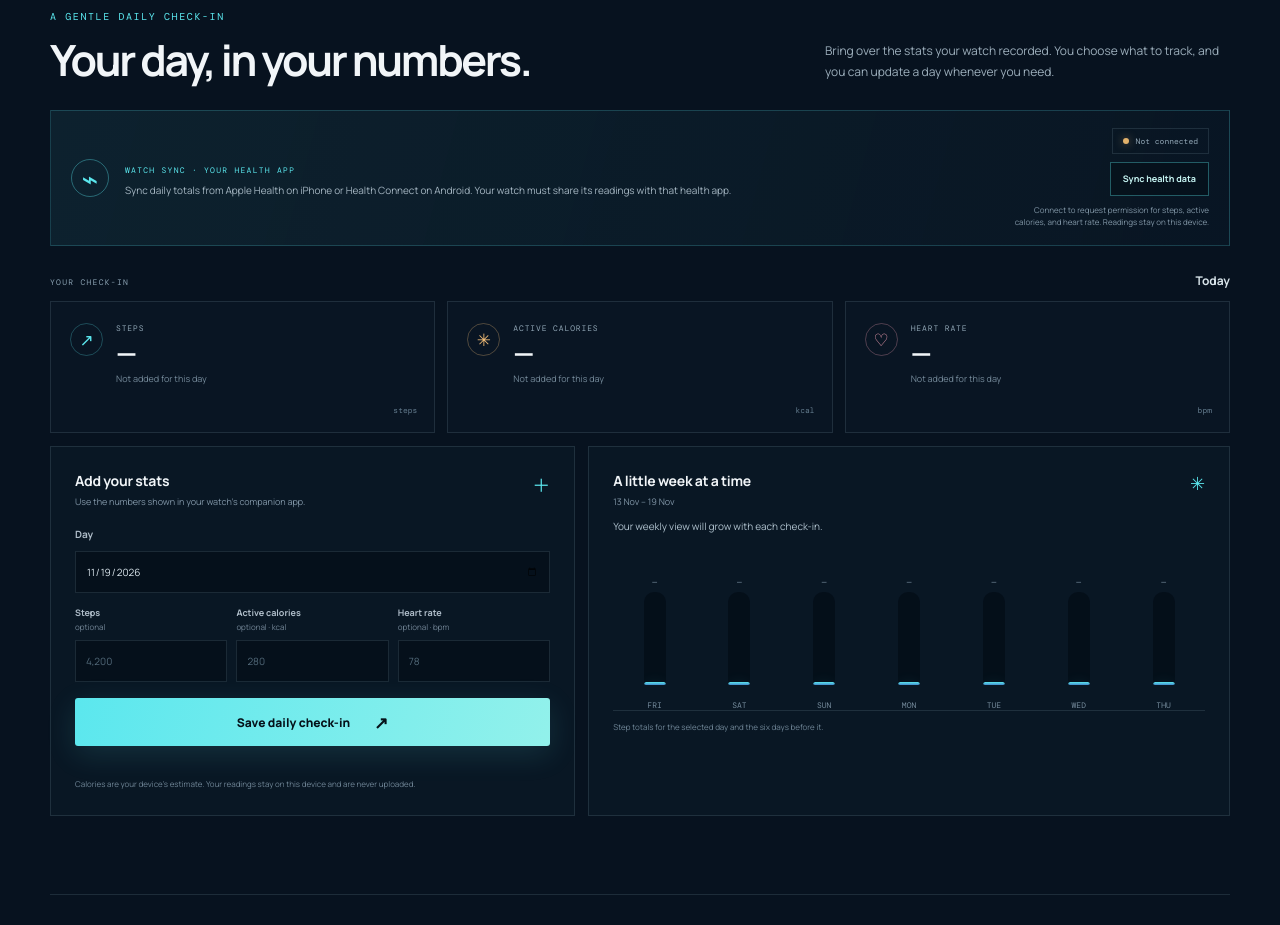
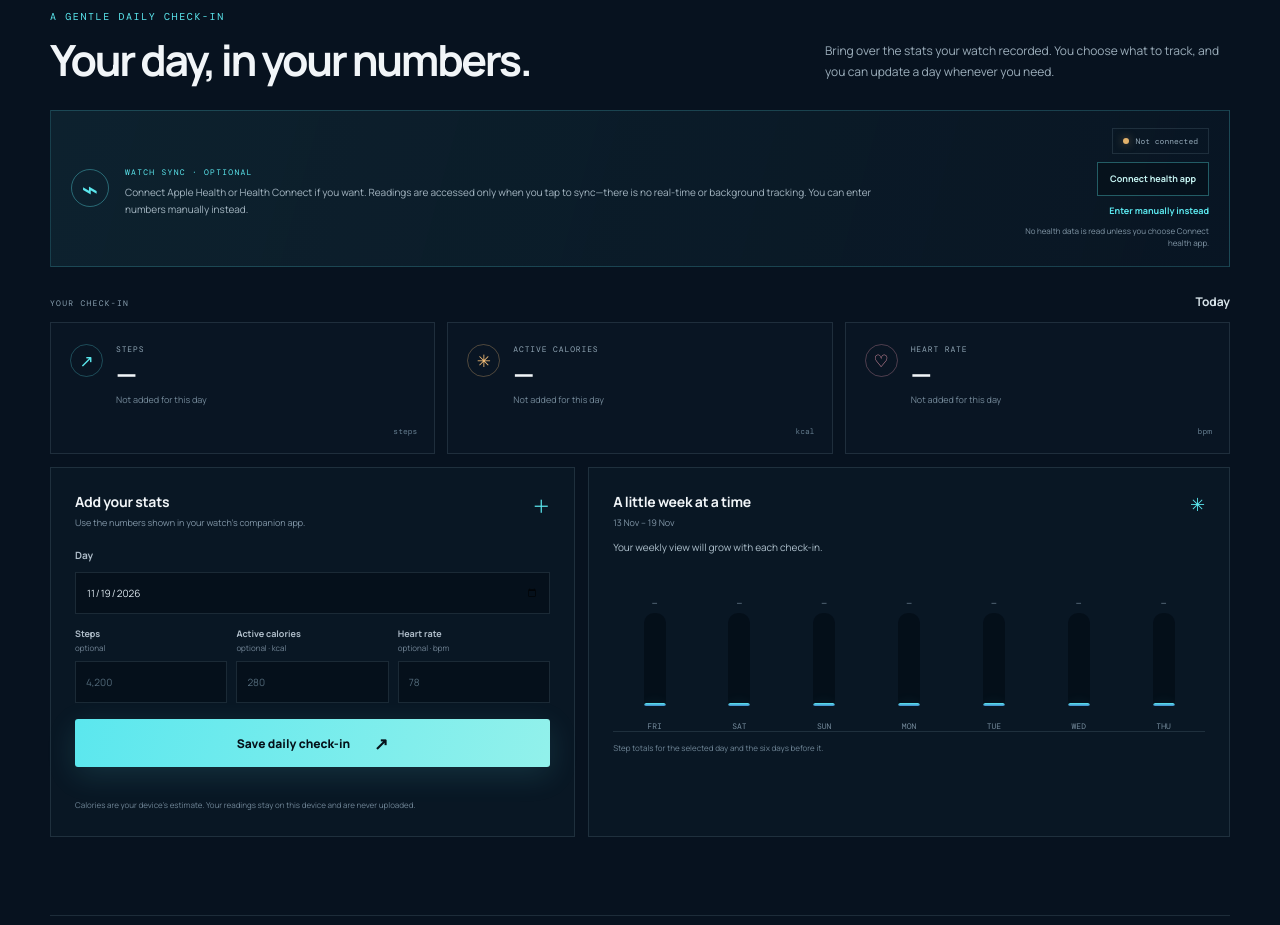
Before and after one commit to arshie512/road-to-10k, a website built with Vite: page index.html in a window 1280 px wide. Shown: the part 1700-2625 px from the top of the page. Built offline with nearby package versions, Linux system fonts and the light colour scheme; what @capacitor/core would draw is missing.

Commit message:
Make watch syncing optional and on demand

```diff
--- a/app.js
+++ b/app.js
@@ -428,21 +428,29 @@ function mergeHealthSamples(samples, field, aggregation, changedDates) {
 
 function initializeHealthSync() {
   const isNativeApp = Capacitor.isNativePlatform();
-  $("#health-sync-label").textContent = isNativeApp ? "Not connected" : "Manual for now";
-  $("#wearable-heading").textContent = isNativeApp ? "WATCH SYNC · YOUR HEALTH APP" : "WATCH SYNC · MANUAL FOR NOW";
+  const button = $("#sync-health-data");
+  const status = $("#health-sync-status");
+  const manualLink = $("#manual-entry-link");
+  let hasSynced = false;
+
+  $("#health-sync-label").textContent = isNativeApp ? "Not connected" : "Manual entry";
+  $("#wearable-heading").textContent = isNativeApp ? "WATCH SYNC · OPTIONAL" : "TRACKING · YOUR CHOICE";
   $("#wearable-description").textContent = isNativeApp
-    ? "Sync daily totals from Apple Health on iPhone or Health Connect on Android. Your watch must share its readings with that health app."
-    : "Enter readings from your watch app here. Automatic Apple Health or Android Health Connect syncing needs the Road to 10K+ phone app; support depends on your watch and its app.";
-  $("#sync-health-data").textContent = isNativeApp ? "Sync health data" : "Why can’t I connect here?";
-  $("#health-sync-status").textContent = isNativeApp
-    ? "Connect to request permission for steps, active calories, and heart rate. Readings stay on this device."
-    : "This browser can save manual entries. It cannot request watch-health permissions.";
+    ? "Connect Apple Health or Health Connect if you want. Readings are accessed only when you tap to sync—there is no real-time or background tracking. You can enter numbers manually instead."
+    : "Manual entry works on this website. Watch syncing is optional in the phone app and happens only when you tap to sync—never in real time.";
+  button.hidden = !isNativeApp;
+  button.textContent = "Connect health app";
+  manualLink.textContent = isNativeApp ? "Enter manually instead" : "Enter manually";
+  status.textContent = isNativeApp
+    ? "No health data is read unless you choose Connect health app."
+    : "Add your readings below. This page does not connect to a watch.";
 
-  $("#sync-health-data").addEventListener("click", async () => {
-    const status = $("#health-sync-status");
-    const button = $("#sync-health-data");
+  manualLink.addEventListener("click", () => {
+    if (isNativeApp) status.textContent = "Manual entry selected. Health data will not be read unless you tap Connect health app.";
+  });
+
+  button.addEventListener("click", async () => {
     if (!Capacitor.isNativePlatform()) {
-      status.textContent = "Automatic syncing needs the installable phone app. You can still enter numbers from your watch here.";
       return;
     }
 
@@ -492,6 +500,7 @@ function initializeHealthSync() {
         return;
       }
 
+      hasSynced = true;
       $("#activity-date").value = localDateValue(today);
       loadActivityDraft();
       $("#health-sync-label").textContent = "Synced";
@@ -502,7 +511,7 @@ function initializeHealthSync() {
       status.textContent = "Could not connect right now. Check permissions and try again.";
     } finally {
       button.disabled = false;
-      button.textContent = "Sync health data";
+      button.textContent = hasSynced ? "Sync health data" : "Connect health app";
     }
   });
 }
--- a/index.html
+++ b/index.html
@@ -112,11 +112,12 @@
 
         <div class="wearable-note">
           <span class="wearable-icon" aria-hidden="true">⌁</span>
-          <div class="wearable-copy"><span class="mini-label" id="wearable-heading">WATCH SYNC · MANUAL FOR NOW</span><p id="wearable-description">Enter readings from your watch app here. Automatic Apple Health or Android Health Connect syncing needs a phone companion app; support depends on the watch and its app.</p></div>
+          <div class="wearable-copy"><span class="mini-label" id="wearable-heading">TRACKING · YOUR CHOICE</span><p id="wearable-description">Manual entry works on this website. Watch syncing is optional in the phone app and happens only when you tap to sync—never in real time.</p></div>
           <div class="wearable-actions">
-            <span class="manual-badge" id="health-sync-badge"><i></i><span id="health-sync-label">Manual for now</span></span>
-            <button class="health-sync-button" id="sync-health-data" type="button">Why can’t I connect here?</button>
-            <p class="health-sync-status" id="health-sync-status" role="status" aria-live="polite">This browser can save manual entries. It cannot request watch-health permissions.</p>
+            <span class="manual-badge" id="health-sync-badge"><i></i><span id="health-sync-label">Manual entry</span></span>
+            <button class="health-sync-button" id="sync-health-data" type="button" hidden>Connect health app</button>
+            <a class="manual-entry-link" id="manual-entry-link" href="#activity-form">Enter manually</a>
+            <p class="health-sync-status" id="health-sync-status" role="status" aria-live="polite">Add your readings below. This page does not connect to a watch.</p>
           </div>
         </div>
 
--- a/styles.css
+++ b/styles.css
@@ -137,11 +137,14 @@ button, input { font: inherit; }
 .manual-badge { flex: 0 0 auto; display: inline-flex; align-items: center; gap: 7px; padding: 7px 10px; border: 1px solid var(--line); color: #93a8b7; font-family: var(--mono); font-size: 8px; }
 .manual-badge i { width: 6px; height: 6px; border-radius: 50%; background: #e3b26b; box-shadow: 0 0 9px rgba(227, 178, 107, .5); }
 .manual-badge.is-connected i { background: #70d6a1; box-shadow: 0 0 9px rgba(112, 214, 161, .5); }
-.wearable-actions { flex: 0 0 195px; display: flex; flex-direction: column; align-items: flex-end; gap: 8px; }
+.wearable-actions { flex: 0 0 205px; display: flex; flex-direction: column; align-items: flex-end; gap: 8px; }
 .health-sync-button { min-height: 34px; padding: 0 12px; border: 1px solid rgba(91, 231, 238, .35); color: #c7f6f4; background: rgba(4, 14, 24, .58); font-size: 9px; font-weight: 700; cursor: pointer; }
 .health-sync-button:hover:not(:disabled) { border-color: rgba(91, 231, 238, .75); background: rgba(31, 78, 88, .45); }
 .health-sync-button:focus-visible, .quote-next:focus-visible { outline: 2px solid var(--cyan); outline-offset: 3px; }
 .health-sync-button:disabled { opacity: .65; cursor: wait; }
+.manual-entry-link { align-self: flex-end; color: var(--cyan); font-size: 9px; font-weight: 700; text-underline-offset: 3px; }
+.manual-entry-link:hover { text-decoration: underline; }
+.manual-entry-link:focus-visible { outline: 2px solid var(--cyan); outline-offset: 3px; }
 .health-sync-status { max-width: 195px; margin: 0; color: #8297a7; font-size: 8px; line-height: 1.5; text-align: right; }
 .activity-date-heading { display: flex; align-items: baseline; justify-content: space-between; margin: 26px 0 12px; }
 .activity-date-heading strong { color: #d9e5eb; font-size: 12px; }
@@ -300,7 +303,8 @@ button, input { font: inherit; }
   .wearable-note { align-items: flex-start; flex-wrap: wrap; gap: 11px; padding: 15px; }
   .wearable-icon { width: 33px; height: 33px; font-size: 24px; }
   .wearable-copy { flex: 1 1 calc(100% - 48px); }
-  .wearable-actions { flex: 1 1 100%; align-items: stretch; margin-left: 44px; }
+  .wearable-actions { flex: 1 1 100%; align-items: flex-start; margin-left: 44px; }
+  .manual-entry-link { align-self: flex-start; }
   .health-sync-status { max-width: none; text-align: left; }
   .activity-date-heading { margin-top: 22px; }
   .activity-metrics { grid-template-columns: 1fr; gap: 8px; }
```
Also changed, not shown: public/privacypolicy.html (+1 -1 lines), README.md.
